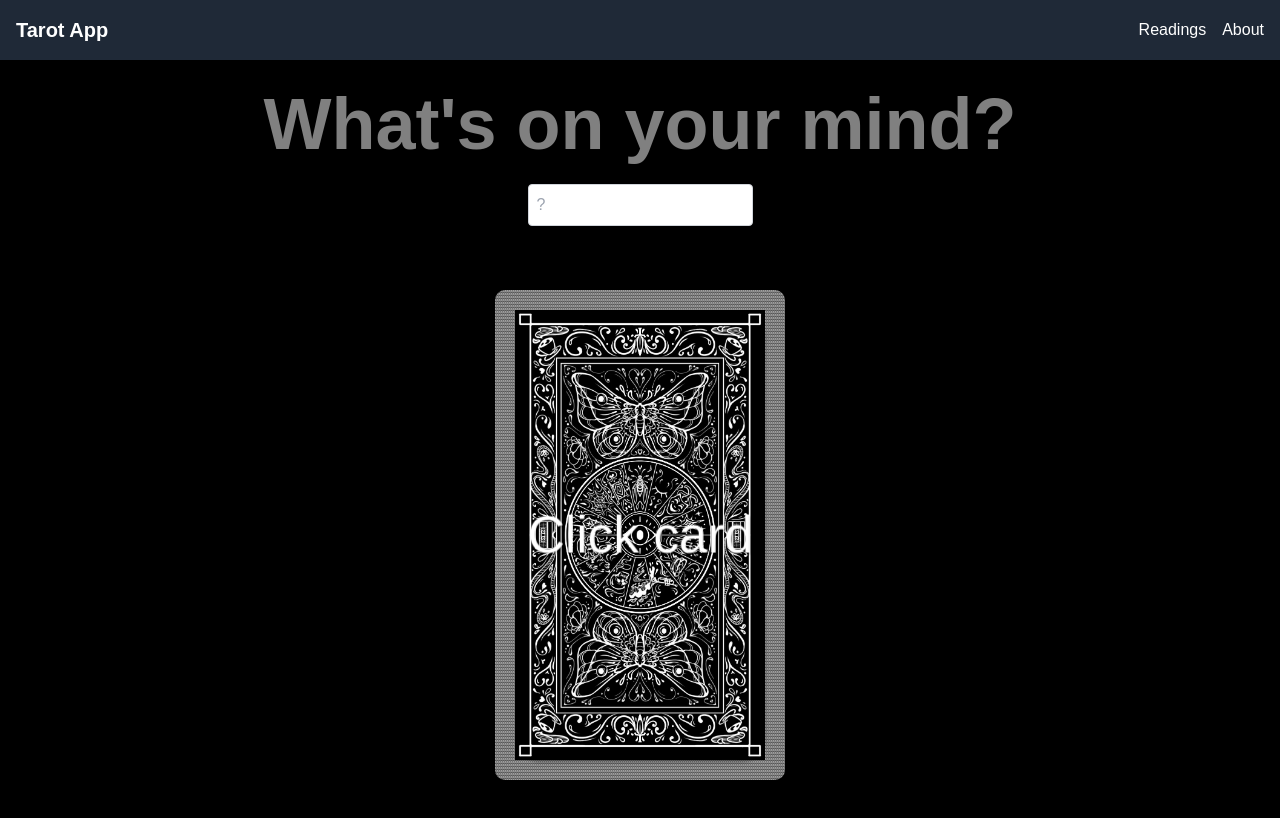
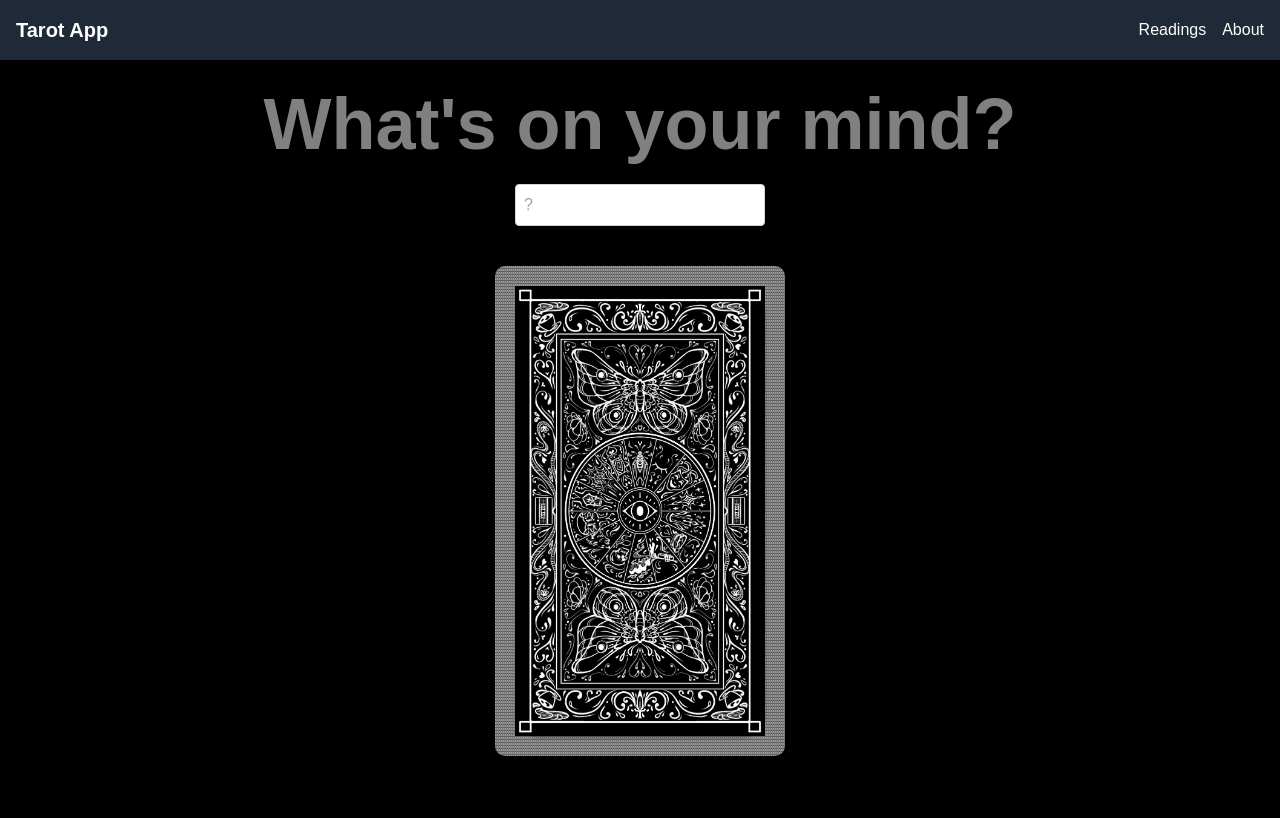
Before and after one commit to maxhur/Funtarot, a Next.js app: page / in a window 1280 px wide. Shown: the top 818 px of the page. Built offline with nearby package versions, Linux system fonts and the light colour scheme; a web font is replaced by a local one.

Commit message:
Add reset button to reset everything. fixed css for input

```diff
--- a/src/app/globals.css
+++ b/src/app/globals.css
@@ -148,3 +148,7 @@ p {
   background: linear-gradient(to top left, #ffa17f, #00223e);
   transform-style: preserve-3d;
 }
+
+.questionInput input {
+  min-width: 250px;
+}
--- a/src/app/page.jsx
+++ b/src/app/page.jsx
@@ -42,7 +42,6 @@ export default function Home() {
       // receives responses from fetch
       const cardResponses = [];
       let questionCard = "";
-      console.log(drawnCard.length);
 
       //combines tarot card input
       for (const card of drawnCard) {
@@ -89,9 +88,12 @@ export default function Home() {
     setInquiry("");
     setResponses([]);
     setDrawnCard([]);
+    console.log(document.getElementById("tarotCard"));
+    document.getElementById("tarotCard").classList.toggle("rotated");
     setDrawButtonClicked(false);
     setCardsToDraw("");
     setFetchCompleted(false);
+    //clickRotate(getElementById('tarotCard'))
   };
 
   return (
@@ -99,8 +101,8 @@ export default function Home() {
       <h1 className="text-2xl sm:text-4xl md:text-5xl lg:text-6xl xl:text-7xl font-bold mb-4 p-2 whitespace-nowrap">
         What&apos;s on your mind?
       </h1>
-      <div className="w-full items-center flex flex-col">
-        <div>
+      <div className="items-center flex-col">
+        <div className="questionInput">
           <input
             type="text"
             value={inquiry}
@@ -109,20 +111,11 @@ export default function Home() {
             placeholder="?"
           />
         </div>
-        <div className="flex flex-col">
-          <label htmlFor="selectInput" className="text-black">
-            How many cards?
-          </label>
-
-          {cardsToDraw && (
-            <p className="text-black">You selected: {cardsToDraw}</p>
-          )}
-        </div>
       </div>
 
       <div className="cards-wrapper">
-        <div className="card-container">
-          <div className="card" onClick={(e) => drawCards(1, e)}>
+        <div className="card-container" id="container">
+          <div id="tarotCard" className="card" onClick={(e) => drawCards(1, e)}>
             <div className="card-contents card-front">
               <Image
                 src={`/cards/cardback.jpg`}
@@ -134,7 +127,7 @@ export default function Home() {
               />
 
               <div className="card-depth">
-                <h2>Click card</h2>
+                <h2></h2>
               </div>
             </div>
 
@@ -155,47 +148,29 @@ export default function Home() {
                     }}
                   />
                   <p>{cards.name}</p>
+
+                  <div className="card-depth">
+                    <h2>{cards.name}</h2>
+                    <hr />
+                    <p>what</p>
+                  </div>
                 </div>
               ))}
-
-              <div className="card-depth">
-                <h2>Click card again</h2>
-                <hr />
-                <p>To turn back</p>
-              </div>
             </div>
           </div>
         </div>
       </div>
 
-      {/* Card Drawing Button */}
-      <div>
-        {cardsToDraw && inquiry && (
-          <button
-            onClick={() => {
-              const drawnCards = drawCard(0, tarot.cards.length, cardsToDraw);
-              console.log("drawnCards", drawnCards);
-              // setTarotCards([...tarotCards, drawnCards]);
-              setDrawnCard(drawnCards);
-              // shows ask question button
-              handleButtonClick();
-            }}
-            className="bg-blue-500 text-white px-4 py-2 rounded hover:bg-blue-700 mb-4"
-          >
-            Draw Cards
-          </button>
-        )}
-      </div>
-
       {/* Getting a reading Button */}
-      <div>
+      <div className="getRead">
         {/* {drawButtonClicked && !fetchCompleted && ( */}
         {drawButtonClicked && (
           <button
             onClick={handleQuestionSubmit}
-            className="bg-blue-500 text-white px-4 py-2 rounded hover:bg-blue-700"
+            className="mt-4 group relative px-6 py-3 bg-gray-800 text-gray-300 font-bold rounded-lg shadow-lg hover:bg-gray-700 transition-all duration-300 hover:shadow-gray-500/50 hover:text-white focus:outline-none focus:ring-4 focus:ring-purple-600 focus:ring-offset-2 focus:ring-offset-gray-900"
           >
-            Get a Reading
+            <span className="absolute inset-0 bg-gradient-to-br from-purple-800 to-purple-600 opacity-0 group-hover:opacity-100 rounded-lg transition-opacity duration-300"></span>
+            <span className="relative z-10">?</span>
           </button>
         )}
       </div>
```
